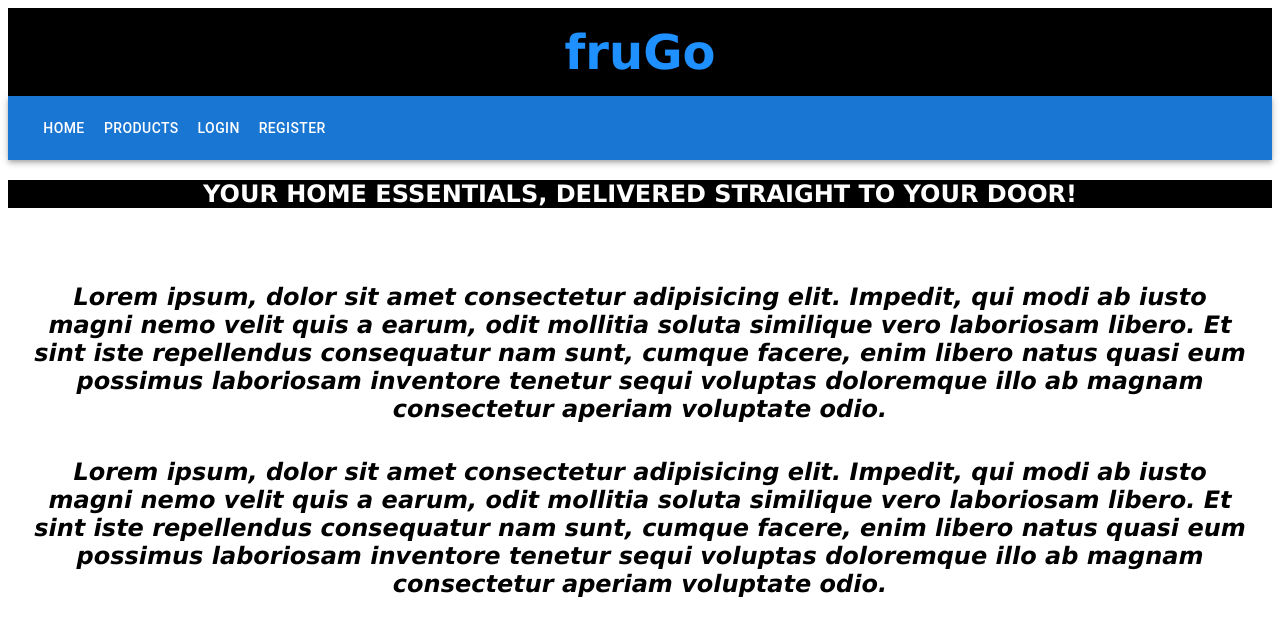
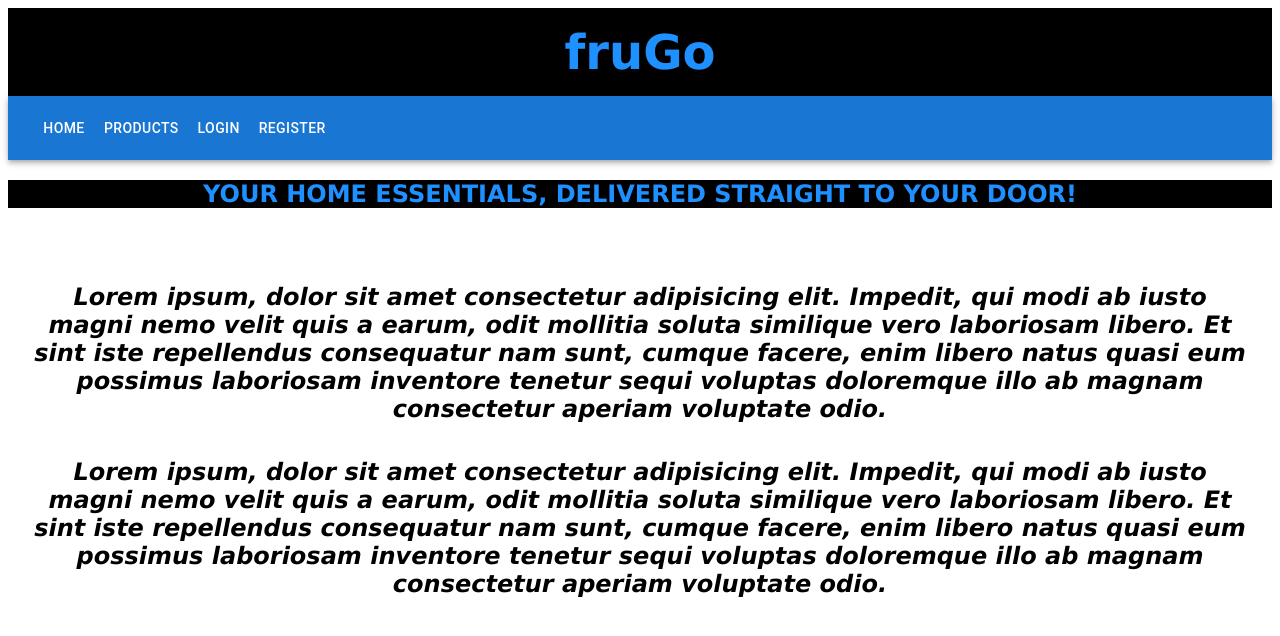
Before and after one commit to liwaahaddara/frugo-fullstack, a React (Create React App) app: page / in a window 1280 px wide. Shown: the top 636 px of the page. Built offline with nearby package versions, Linux system fonts and the light colour scheme.

Commit message:
fixed routes of navbar items & added some styling

```diff
--- a/src/components/HomePage/NotLoggedInHomePage.jsx
+++ b/src/components/HomePage/NotLoggedInHomePage.jsx
@@ -10,7 +10,7 @@ export default function NotLoggedInHomePage() {
     return (
         <>
             <NotLoggedInNavBar />
-            <h2 style={{ backgroundColor: "black", color: "white" }}
+            <h2 style={{ color: "dodgerblue", backgroundColor: "black" }}
             >YOUR HOME ESSENTIALS, DELIVERED STRAIGHT TO YOUR DOOR!</h2>
             <DummyTextGroup />
             <Outlet />
--- a/src/components/NavBar/NotLoggedInNavBar.jsx
+++ b/src/components/NavBar/NotLoggedInNavBar.jsx
@@ -10,15 +10,15 @@ export default function NotLoggedInNavBar() {
         },
         {
             title: "Products",
-            linkTo: "products",
+            linkTo: "/products",
         },
         {
             title: "Login",
-            linkTo: "login",
+            linkTo: "/login",
         },
         {
             title: "Register",
-            linkTo: "register",
+            linkTo: "/register",
         },
     ]
 
```
